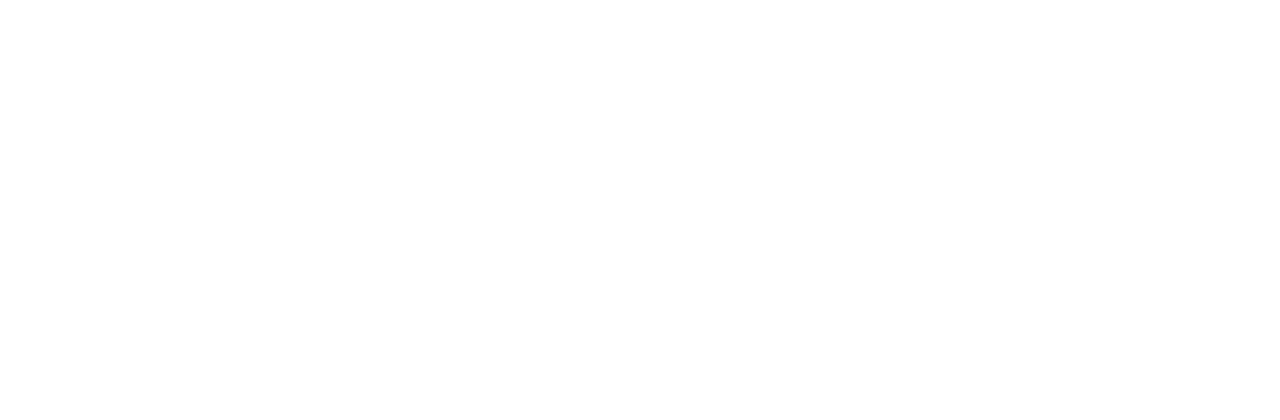
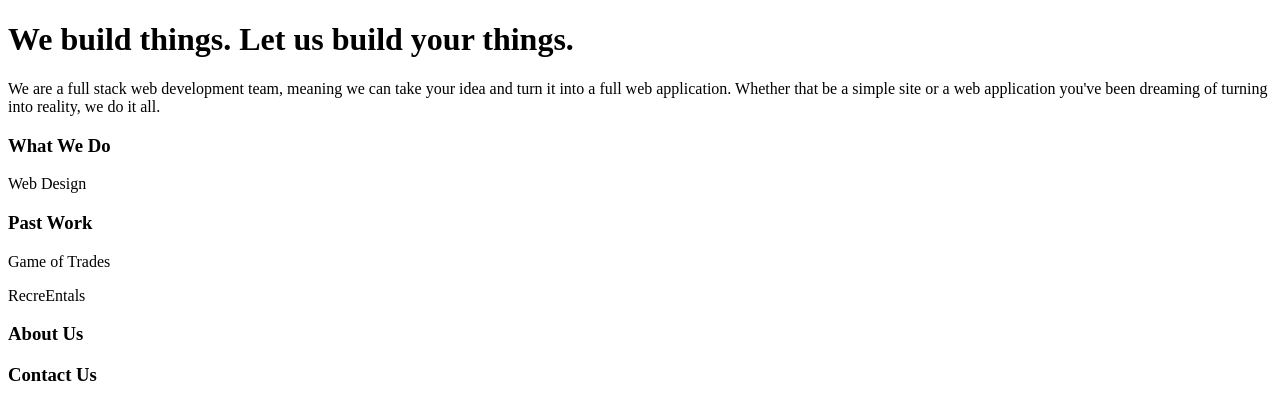
Before and after one commit to torismith94/candt, a plain HTML site: page index.html in a window 1280 px wide. Drawn offline with Linux system fonts and the light colour scheme.

Commit message:
basic about us

```diff
--- a/index.html
+++ b/index.html
@@ -7,7 +7,20 @@
     <link rel="stylesheet" type="text/css" media="screen" href="index.css" />
     <script src="index.js"></script>
 </head>
+
 <body>
+<h1>We build things. Let us build your things.</h1>
+<p>We are a full stack web development team, meaning we can take your idea and turn it into
+   a full web application. Whether that be a simple site or a web application you've been dreaming
+   of turning into reality, we do it all.
+</p>
+    <h3>What We Do</h3>
+        <p>Web Design</p>
+    <h3>Past Work</h3>
+        <p>Game of Trades</p>
+        <p>RecreEntals</p>
+    <h3>About Us</h3>
+    <h3>Contact Us</h3>
+</body>
 
-</body>
 </html>
```
